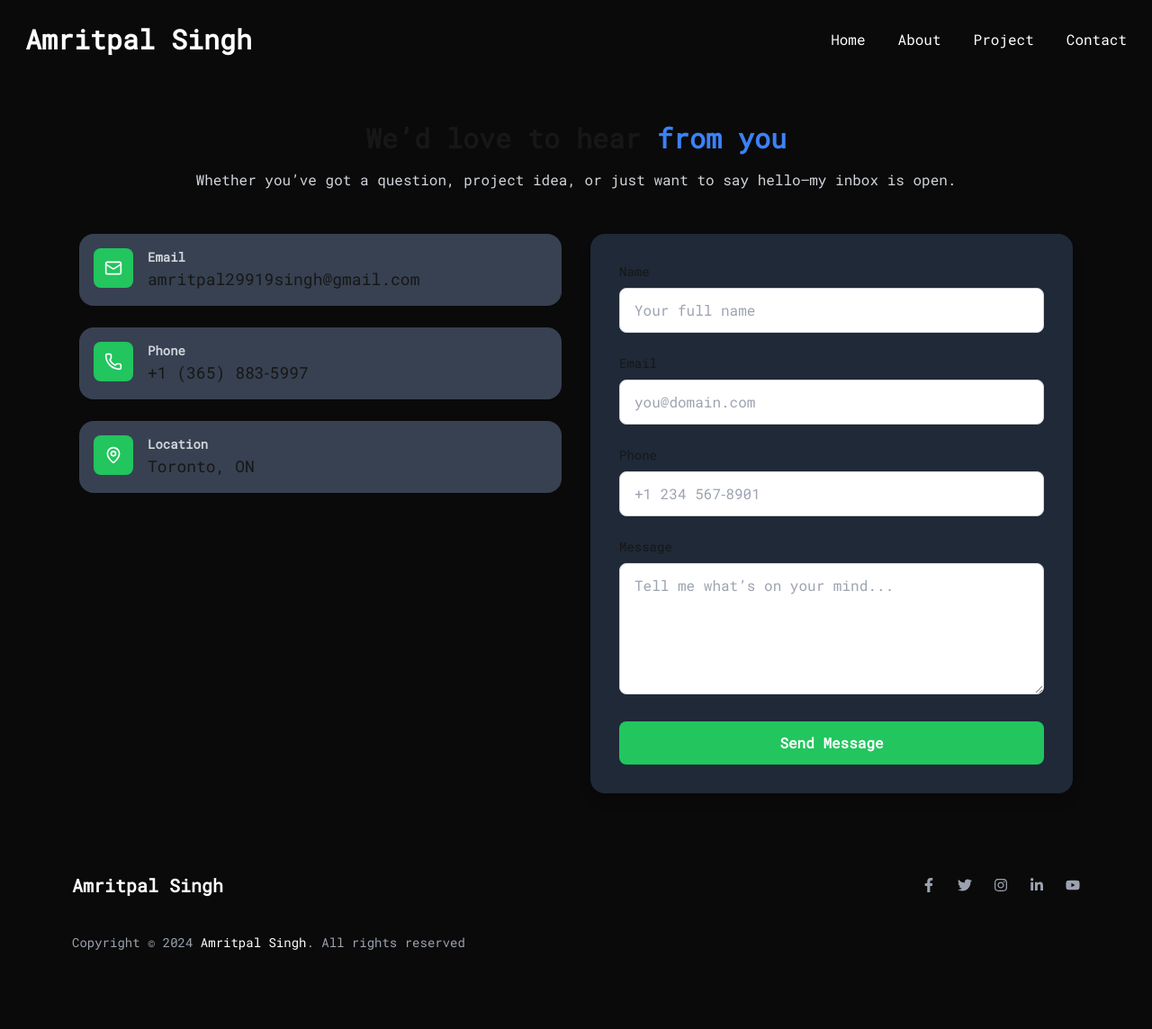
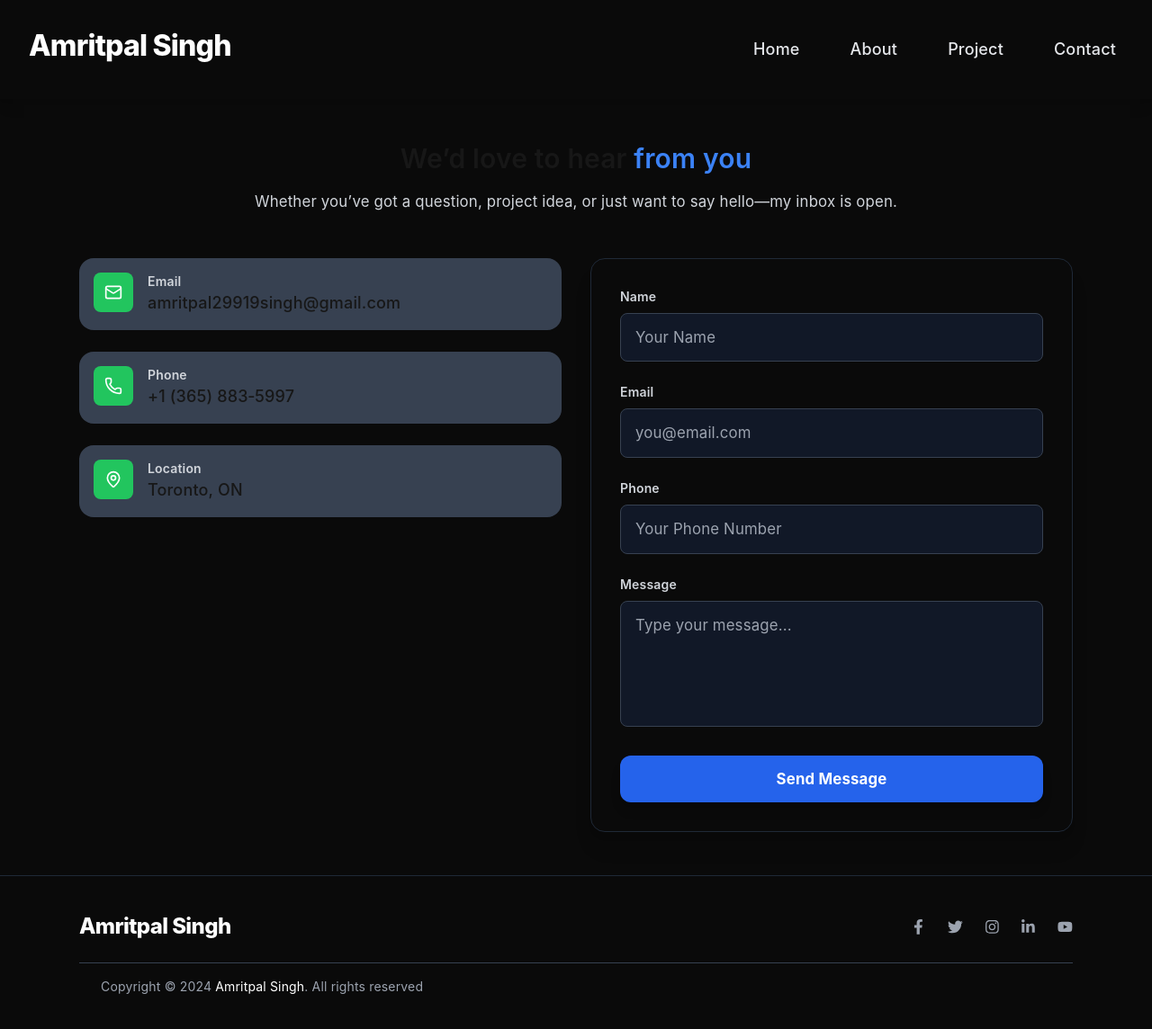
Before and after one commit to xmaxxxx/nextthings, a Next.js app: page /contact in a window 1280 px wide. Shown: the top 1144 px of the page at 90% size. Before the commit the page ends 1114 px from the top, so only its background shows below. Built offline with nearby package versions, Linux system fonts and the light colour scheme.

Commit message:
Refactor code structure for improved readability and maintainability

```diff
--- a/src/app/components/ContactForm.js
+++ b/src/app/components/ContactForm.js
@@ -1,99 +1,100 @@
-'use client'
+"use client"
 
-import React, { useState } from 'react'
-import { motion } from 'framer-motion'
+import React, { useState } from "react";
+import { motion } from "framer-motion";
 
 export default function ContactForm() {
   const [user, setUser] = useState({
-    username: '',
-    email: '',
-    phone: '',
-    message: ''
-  })
-  const [status, setStatus] = useState(null)
+    username: "",
+    email: "",
+    phone: "",
+    message: "",
+  });
+  const [status, setStatus] = useState(null);
 
-  const handleChange = e => {
-    setUser(prev => ({ ...prev, [e.target.name]: e.target.value }))
-  }
+  const handleChange = (e) => {
+    setUser((prev) => ({ ...prev, [e.target.name]: e.target.value }));
+  };
 
-  const handleSubmit = async e => {
-    e.preventDefault()
-    try {
-      const res = await fetch('/api/contact', {
-        method: 'POST',
-        headers: { 'Content-Type': 'application/json' },
-        body: JSON.stringify(user)
-      })
-      if (res.ok) {
-        setStatus('success')
-        setUser({ username: '', email: '', phone: '', message: '' })
-      } else {
-        setStatus('error')
-      }
-    } catch {
-      setStatus('error')
-    }
-  }
+  const handleSubmit = async (e) => {
+    e.preventDefault();
+    // Simulate success for UI demo
+    setStatus("success");
+    setUser({ username: "", email: "", phone: "", message: "" });
+    setTimeout(() => setStatus(null), 3000);
+  };
 
   return (
     <motion.form
       onSubmit={handleSubmit}
-      initial={{ opacity: 0, y: 20 }}
+      initial={{ opacity: 0, y: 30 }}
       animate={{ opacity: 1, y: 0 }}
-      transition={{ duration: 0.4 }}
-      className="w-full bg-gray-800 p-8 rounded-2xl shadow-lg"
+      transition={{ duration: 0.5 }}
+      className="bg-background rounded-2xl shadow-xl p-8 flex flex-col gap-6 border border-gray-800"
     >
-      {status === 'success' && (
-        <p className="mb-4 text-green-400">✅ Thanks for your message! I’ll be in touch soon.</p>
-      )}
-      {status === 'error' && (
-        <p className="mb-4 text-red-400">⚠️ Something went wrong. Please try again.</p>
-      )}
-
-      {[
-        { label: 'Name', name: 'username', type: 'text', placeholder: 'Your full name' },
-        { label: 'Email', name: 'email', type: 'email', placeholder: 'you@domain.com' },
-        { label: 'Phone', name: 'phone', type: 'tel', placeholder: '+1 234 567‑8901' }
-      ].map(field => (
-        <div key={field.name} className="mb-6">
-          <label htmlFor={field.name} className="block text-sm font-medium mb-2">
-            {field.label}
-          </label>
-          <input
-            id={field.name}
-            name={field.name}
-            type={field.type}
-            placeholder={field.placeholder}
-            required
-            value={user[field.name]}
-            onChange={handleChange}
-            className="w-full px-4 py-3 bg-white text-gray-800 rounded-lg border border-gray-300 focus:outline-none focus:ring-2 focus:ring-green-400 transition"
-          />
-        </div>
-      ))}
-
-      <div className="mb-6">
-        <label htmlFor="message" className="block text-sm font-medium mb-2">
-          Message
-        </label>
+      <div className="flex flex-col gap-2">
+        <label htmlFor="username" className="text-sm font-semibold text-gray-300">Name</label>
+        <input
+          type="text"
+          name="username"
+          id="username"
+          value={user.username}
+          onChange={handleChange}
+          required
+          className="px-4 py-3 rounded-lg bg-gray-900 text-white border border-gray-700 focus:outline-none focus:ring-2 focus:ring-blue-500 transition"
+          placeholder="Your Name"
+        />
+      </div>
+      <div className="flex flex-col gap-2">
+        <label htmlFor="email" className="text-sm font-semibold text-gray-300">Email</label>
+        <input
+          type="email"
+          name="email"
+          id="email"
+          value={user.email}
+          onChange={handleChange}
+          required
+          className="px-4 py-3 rounded-lg bg-gray-900 text-white border border-gray-700 focus:outline-none focus:ring-2 focus:ring-blue-500 transition"
+          placeholder="you@email.com"
+        />
+      </div>
+      <div className="flex flex-col gap-2">
+        <label htmlFor="phone" className="text-sm font-semibold text-gray-300">Phone</label>
+        <input
+          type="tel"
+          name="phone"
+          id="phone"
+          value={user.phone}
+          onChange={handleChange}
+          className="px-4 py-3 rounded-lg bg-gray-900 text-white border border-gray-700 focus:outline-none focus:ring-2 focus:ring-blue-500 transition"
+          placeholder="Your Phone Number"
+        />
+      </div>
+      <div className="flex flex-col gap-2">
+        <label htmlFor="message" className="text-sm font-semibold text-gray-300">Message</label>
         <textarea
+          name="message"
           id="message"
-          name="message"
-          rows="5"
-          placeholder="Tell me what’s on your mind..."
-          required
           value={user.message}
           onChange={handleChange}
-          className="w-full px-4 py-3 bg-white text-gray-800 rounded-lg border border-gray-300 focus:outline-none focus:ring-2 focus:ring-green-400 transition"
+          required
+          rows={4}
+          className="px-4 py-3 rounded-lg bg-gray-900 text-white border border-gray-700 focus:outline-none focus:ring-2 focus:ring-blue-500 transition resize-none"
+          placeholder="Type your message..."
         />
       </div>
-
       <button
         type="submit"
-        className="w-full py-3 bg-green-500 hover:bg-green-600 rounded-lg text-white font-semibold transition"
+        className="mt-2 bg-blue-600 hover:bg-blue-700 text-white font-bold py-3 px-8 rounded-xl shadow-lg transition-all duration-300 ease-in-out transform hover:scale-105"
       >
         Send Message
       </button>
+      {status === "success" && (
+        <div className="text-green-500 text-center font-semibold mt-2">Message sent! Thank you for reaching out.</div>
+      )}
+      {status === "error" && (
+        <div className="text-red-500 text-center font-semibold mt-2">Something went wrong. Please try again.</div>
+      )}
     </motion.form>
-  )
+  );
 }
--- a/src/app/components/Footer.js
+++ b/src/app/components/Footer.js
@@ -8,38 +8,26 @@ export const metadata = {
 
 const Footer = () => {
     return (
-        <footer className="text-white py-10">
-            <div className="max-w-6xl mx-auto px-4">
+        <footer className="text-white py-10 bg-background border-t border-gray-800">
+            <div className="max-w-6xl mx-auto px-6">
                 <div className="flex flex-col sm:flex-row justify-between items-center mb-6">
-                    <div className="text-xl font-semibold mb-4 sm:mb-0">
+                    <div className="text-2xl font-extrabold mb-4 sm:mb-0 tracking-tight">
                         <span>Amritpal Singh</span>
                     </div>
                     <div className="flex space-x-6">
-                        <Link href="#" className="text-gray-400 hover:text-white">
-                            <FaFacebookF />
-                        </Link>
-                        <Link href="#" className="text-gray-400 hover:text-white">
-                            <FaTwitter />
-                        </Link>
-                        <Link href="#" target="_blank" className="text-gray-400 hover:text-white">
-                            <FaInstagram />
-                      </Link>
-                        <Link href="https://www.linkedin.com/in/amritpalsinghx21/" target="_blank" className="text-gray-400 hover:text-white">
-                            <FaLinkedinIn />
-                        </Link>
-                        <Link href="#" className="text-gray-400 hover:text-white">
-                            <FaYoutube />
-                        </Link>
+                        <Link href="#" className="text-gray-400 hover:text-blue-400 transition-colors duration-200"><FaFacebookF /></Link>
+                        <Link href="#" className="text-gray-400 hover:text-blue-400 transition-colors duration-200"><FaTwitter /></Link>
+                        <Link href="#" target="_blank" className="text-gray-400 hover:text-pink-400 transition-colors duration-200"><FaInstagram /></Link>
+                        <Link href="https://www.linkedin.com/in/amritpalsinghx21/" target="_blank" className="text-gray-400 hover:text-blue-400 transition-colors duration-200"><FaLinkedinIn /></Link>
+                        <Link href="#" className="text-gray-400 hover:text-red-500 transition-colors duration-200"><FaYoutube /></Link>
                     </div>
                 </div>
-            </div>
-
-            <div className="text-gray-400 py-4">
-                <div className="max-w-6xl mx-auto px-4 flex flex-col sm:flex-row justify-between items-center">
-                    <span className="text-sm mb-4 sm:mb-0">
-                        Copyright © 2024 <Link href="/" className="text-white hover:text-blue-500">Amritpal Singh</Link>. All rights reserved
-                    </span>
-
+                <div className="text-gray-400 py-4 border-t border-gray-700">
+                    <div className="max-w-6xl mx-auto px-6 flex flex-col sm:flex-row justify-between items-center">
+                        <span className="text-sm mb-4 sm:mb-0">
+                            Copyright © 2024 <Link href="/" className="text-white hover:text-blue-400">Amritpal Singh</Link>. All rights reserved
+                        </span>
+                    </div>
                 </div>
             </div>
         </footer>
--- a/src/app/components/Header.js
+++ b/src/app/components/Header.js
@@ -4,38 +4,33 @@ import { useState } from 'react';
 import { FaBars, FaTimes } from 'react-icons/fa';
 
 const Header = () => {
-  const [menuOpen, setMenuOpen] = useState(false);
-
-  const toggleMenu = () => {
-    setMenuOpen(!menuOpen);
-  };
-
   const navLinks = [
     { name: 'Home', href: '/' },
     { name: 'About', href: '/about' },
     { name: 'Project', href: '/project' },
     { name: 'Contact', href: '/contact' },
   ];
+  const [menuOpen, setMenuOpen] = useState(false);
 
   return (
-    <header className="flex items-center justify-between px-7 py-4 h-50">
+    <header className="flex items-center justify-between px-8 py-6 bg-background shadow-lg relative">
       {/* Logo */}
       <div className="flex items-center">
         <Link href="/">
-          <h1 className="text-3xl font-bold text-white hover:text-gray-300">
+          <h1 className="h2 font-extrabold text-white tracking-tight hover:text-blue-400 transition-colors duration-200">
             Amritpal Singh
           </h1>
         </Link>
       </div>
 
       {/* Desktop Navigation */}
-      <nav className="flex justify-between items-center py-4">
-        <ul className="hidden lg:flex items-center gap-9">
+      <nav className="flex justify-between items-center py-2">
+        <ul className="hidden lg:flex items-center gap-10">
           {navLinks.map((link, index) => (
             <li key={index}>
               <Link
                 href={link.href}
-                className="text-white hover:text-gray-300 transition duration-300"
+                className="text-lg font-medium text-gray-200 hover:text-blue-400 transition-colors duration-200 px-2 py-1 rounded-lg"
               >
                 {link.name}
               </Link>
@@ -45,25 +40,22 @@ const Header = () => {
 
         {/* Hamburger Button */}
         <div className="lg:hidden">
-          <button onClick={toggleMenu} className="text-white">
+          <button onClick={() => setMenuOpen(!menuOpen)} className="text-white">
             {menuOpen ? <FaTimes size={30} /> : <FaBars size={30} />}
           </button>
         </div>
       </nav>
 
       {/* Mobile Navigation */}
-      <div
-        className={`${
-          menuOpen ? 'block' : 'hidden'
-        } lg:hidden absolute top-0 left-0 w-full bg-black bg-opacity-80 p-4`}
-      >
+      {menuOpen && (
+        <div className="lg:hidden absolute top-0 left-0 w-full bg-black bg-opacity-80 p-4 z-50">
           <ul className="flex flex-col items-center gap-6">
             {navLinks.map((link, index) => (
               <li key={index}>
                 <Link
                   href={link.href}
-                className="text-white hover:text-gray-300 transition duration-300"
-                onClick={toggleMenu}
+                  className="text-lg font-medium text-white hover:text-blue-400 transition-colors duration-200 px-2 py-1 rounded-lg"
+                  onClick={() => setMenuOpen(false)}
                 >
                   {link.name}
                 </Link>
@@ -71,6 +63,7 @@ const Header = () => {
             ))}
           </ul>
         </div>
+      )}
     </header>
   );
 };
--- a/src/app/globals.css
+++ b/src/app/globals.css
@@ -1,3 +1,52 @@
+/* Custom scrollbar for card inner content */
+.custom-scrollbar::-webkit-scrollbar {
+  width: 6px;
+  border-radius: 8px;
+}
+.custom-scrollbar::-webkit-scrollbar-thumb {
+  background: #444;
+  border-radius: 8px;
+}
+.custom-scrollbar::-webkit-scrollbar-track {
+  background: transparent;
+}
+/* For Firefox */
+.custom-scrollbar {
+  scrollbar-width: thin;
+  scrollbar-color: #444 transparent;
+}
+/* Professional heading and text styles */
+h1, .h1 {
+  font-size: 2.5rem;
+  font-weight: 700;
+  letter-spacing: -0.02em;
+  margin-bottom: 0.75rem;
+  color: var(--foreground);
+}
+h2, .h2 {
+  font-size: 2rem;
+  font-weight: 600;
+  margin-bottom: 0.5rem;
+  color: var(--foreground);
+}
+h3, .h3 {
+  font-size: 1.5rem;
+  font-weight: 500;
+  margin-bottom: 0.5rem;
+  color: var(--foreground);
+}
+h4, .h4 {
+  font-size: 1.2rem;
+  font-weight: 500;
+  margin-bottom: 0.4rem;
+  color: var(--foreground);
+}
+p, .p {
+  font-size: 1.05rem;
+  font-weight: 400;
+  color: var(--foreground);
+  margin-bottom: 1rem;
+}
 @tailwind base;
 @tailwind components;
 @tailwind utilities;
@@ -14,7 +63,14 @@
   }
 }
 
+
+
 body {
   color: var(--foreground);
   background: var(--background);
+  font-family: 'Inter', 'Geist', 'Roboto Mono', ui-sans-serif, system-ui, -apple-system, BlinkMacSystemFont, 'Segoe UI', 'Helvetica Neue', Arial, 'Noto Sans', sans-serif;
+  font-size: 1.05rem;
+  font-weight: 400;
+  line-height: 1.7;
+  letter-spacing: 0.01em;
 }
```
Also changed, not shown: src/app/api/contact/route.js (+16 -9 lines), src/app/components/HeroSection.js (+10 -10 lines), src/app/components/card.js (+10 -11 lines), src/app/project/page.js (+23 -0 lines), tailwind.config.mjs (+16 -0 lines), RESEND_SETUP.txt (added), public/lawyer.png (added). Lines whose indentation alone changed are shown as unchanged.
